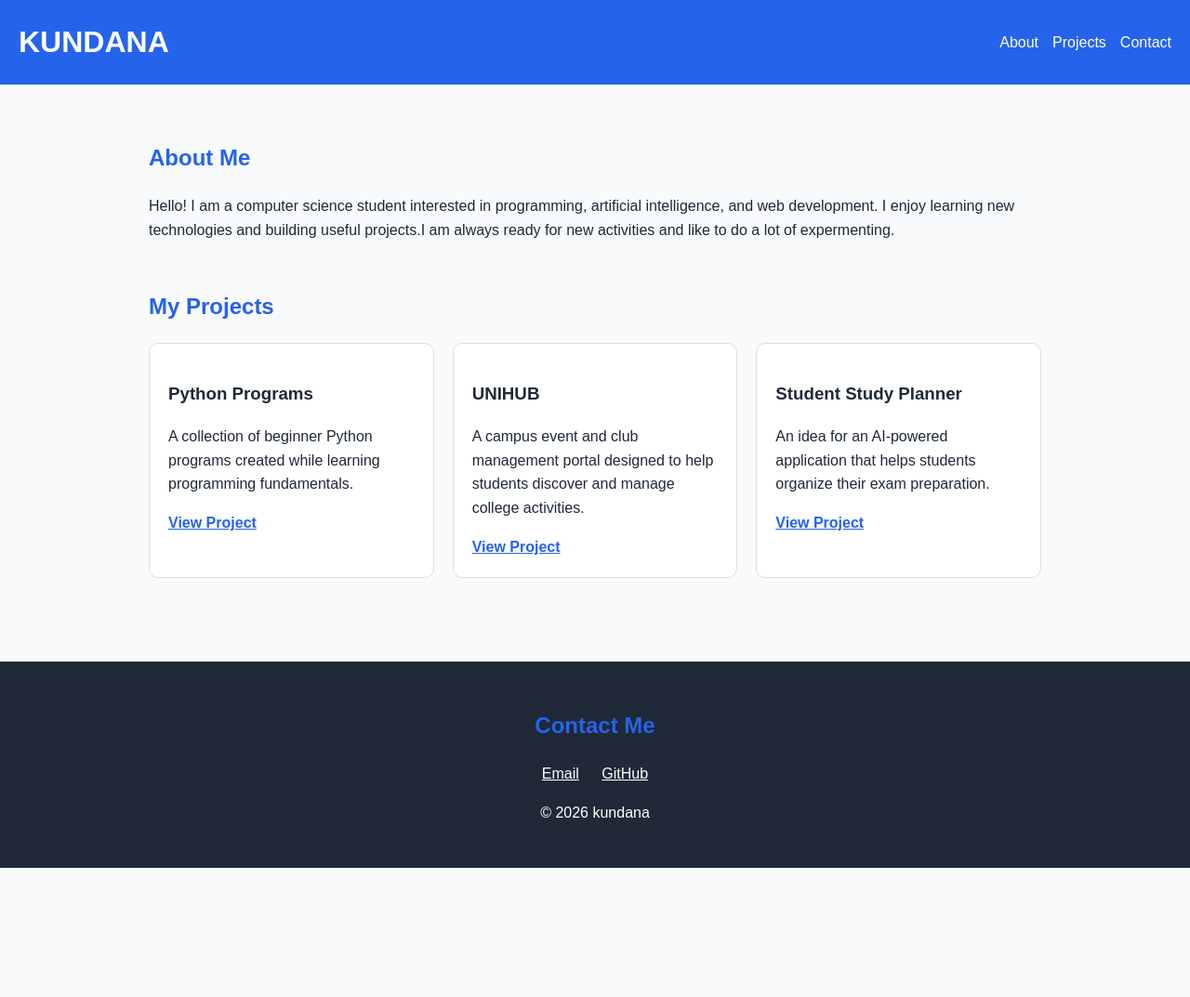
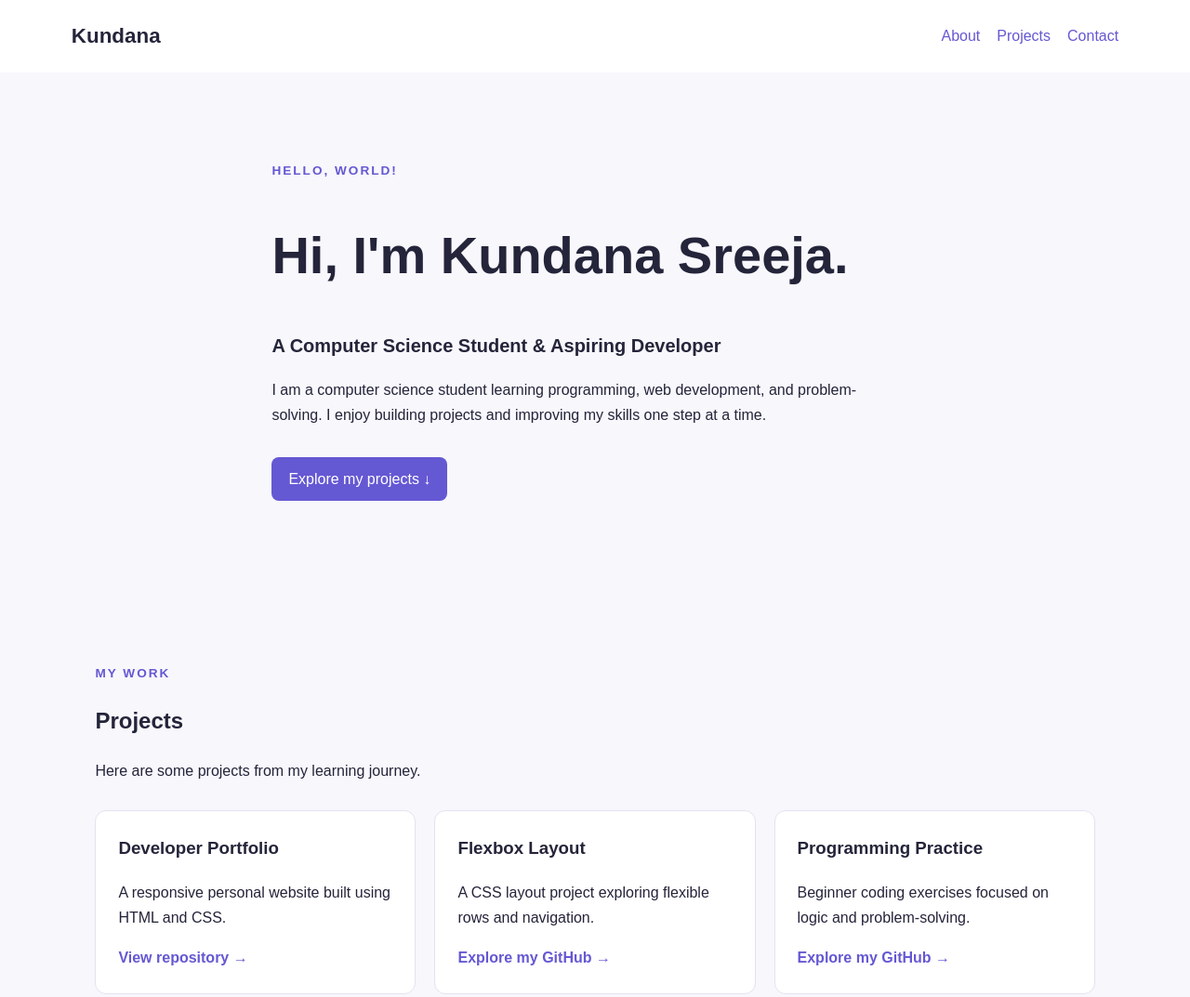
Before and after one commit to kundana0905/devfolio, a plain HTML site: page index.html in a window 1280 px wide. Shown: the top 1073 px of the page at 93% size. Before the commit the page ends 934 px from the top, so only its background shows below. Drawn offline with Linux system fonts and the light colour scheme.

Commit message:
Update portfolio contact and styling
Co-authored-by: Copilot <223556219+Copilot@users.noreply.github.com>

```diff
--- a/index.html
+++ b/index.html
@@ -1,18 +1,18 @@
+
 <!DOCTYPE html>
-<html>
+<html lang="en">
 <head>
-
-    <title>kundana__Developer Portfolio</title>
-
+  <meta charset="UTF-8">
+  <meta name="viewport" content="width=device-width, initial-scale=1.0">
+  <meta name="description" content="Kundana's personal developer portfolio">
+  <title>Kundana | Developer Portfolio</title>
   <link rel="stylesheet" href="style.css">
 </head>
-
 <body>
 
-    <header>
-        <h1>KUNDANA</h1>
-
-        <nav>
+  <header class="site-header">
+    <a class="brand" href="#about">Kundana</a>
+    <nav aria-label="Main navigation">
       <a href="#about">About</a>
       <a href="#projects">Projects</a>
       <a href="#contact">Contact</a>
@@ -20,61 +20,63 @@
   </header>
 
   <main>
-
-        <section id="about">
-            <h2>About Me</h2>
-
+    <section id="about" class="about">
+      <p class="eyebrow">HELLO, WORLD!</p>
+      <h1>Hi, I'm Kundana Sreeja.</h1>
+      <h2>A Computer Science Student & Aspiring Developer</h2>
       <p>
-                Hello! I am a computer science student interested in
-                programming, artificial intelligence, and web development.
-                I enjoy learning new technologies and building useful projects.I am always ready for new activities and like to do a lot of expermenting.
+        I am a computer science student learning programming,
+        web development, and problem-solving. I enjoy building
+        projects and improving my skills one step at a time.
       </p>
+      <a class="primary-link" href="#projects">Explore my projects ↓</a>
     </section>
 
-        <section id="projects">
-            <h2>My Projects</h2>
+    <section id="projects" class="projects">
+      <p class="eyebrow">MY WORK</p>
+      <h2>Projects</h2>
+      <p>Here are some projects from my learning journey.</p>
 
       <div class="project-grid">
-
         <article class="project-card">
-                    <h3>Python Programs</h3>
-                    <p>
-                        A collection of beginner Python programs created while
-                        learning programming fundamentals.
-                    </p>
-                    <a href="#">View Project</a>
+          <h3>Developer Portfolio</h3>
+          <p>A responsive personal website built using HTML and CSS.</p>
+          <a href="https://github.com/kundana0905/devfolio"
+             target="_blank" rel="noopener noreferrer">
+            View repository →
+          </a>
         </article>
 
         <article class="project-card">
-                    <h3>UNIHUB</h3>
-                    <p>
-                        A campus event and club management portal designed
-                        to help students discover and manage college activities.
-                    </p>
-                    <a href="#">View Project</a>
+          <h3>Flexbox Layout</h3>
+          <p>A CSS layout project exploring flexible rows and navigation.</p>
+          <a href="https://github.com/kundana0905"
+             target="_blank" rel="noopener noreferrer">
+            Explore my GitHub →
+          </a>
         </article>
 
         <article class="project-card">
-                    <h3>Student Study Planner</h3>
-                    <p>
-                        An idea for an AI-powered application that helps
-                        students organize their exam preparation.
-                    </p>
-                    <a href="#">View Project</a>
+          <h3>Programming Practice</h3>
+          <p>Beginner coding exercises focused on logic and problem-solving.</p>
+          <a href="https://github.com/kundana0905"
+             target="_blank" rel="noopener noreferrer">
+            Explore my GitHub →
+          </a>
         </article>
-
       </div>
     </section>
-
   </main>
 
   <footer id="contact">
-        <h2>Contact Me</h2>
-
-        <a href="mailto:itznayaki9@gmailcom">Email</a>
-        <a href="https://github.com/kundana0905">GitHub</a>
-
-        <p>© 2026 kundana</p>
+    <h2>Let's Connect</h2>
+    <p>I'm learning, building, and looking forward to new opportunities.</p>
+    <div class="contact-links">
+      <a href="mailto:itznayaki9@gmail.com">Email</a>
+      <a href="https://github.com/kundana0905"
+         target="_blank" rel="noopener noreferrer">GitHub</a>
+    </div>
+    <p class="copyright">© 2026 Kundana Sreeja</p>
   </footer>
 
 </body>
--- a/style.css
+++ b/style.css
@@ -1,104 +1,190 @@
+
 :root {
-    --brand: #2563eb;
-    --ink: #1f2937;
-    --background: #f8fafc;
-    --card: #ffffff;
+  --brand: #6558d3;
+  --ink: #24243a;
+  --background: #f7f7fc;
+  --surface: #ffffff;
+  --muted: #66667a;
 }
 
 * {
-    box-sizing: border-box;
+  box-sizing: border-box;
+}
+
+html {
+  scroll-behavior: smooth;
 }
 
 body {
-    margin: 0;
-    font-family: Arial, sans-serif;
-    color: var(--ink);
-    background: var(--background);
-    line-height: 1.6;
+  margin: 0;
+  font-family: Arial, sans-serif;
+  line-height: 1.7;
+  color: var(--ink);
+  background: var(--background);
 }
 
-header {
-    display: flex;
-    justify-content: space-between;
-    align-items: center;
-    padding: 20px;
-    background: var(--brand);
-    color: white;
+img {
+  max-width: 100%;
+  height: auto;
 }
 
-header h1 {
-    margin: 0;
+a {
+  color: var(--brand);
+  text-decoration: none;
+}
+
+a:hover {
+  text-decoration: underline;
+}
+
+a:focus-visible {
+  outline: 3px solid var(--brand);
+  outline-offset: 4px;
+  border-radius: 3px;
+}
+
+.site-header {
+  display: flex;
+  flex-direction: column;
+  align-items: center;
+  gap: 12px;
+  padding: 20px 6%;
+  background: var(--surface);
+}
+
+.brand {
+  font-size: 1.4rem;
+  font-weight: bold;
+  color: var(--ink);
 }
 
 nav {
-    display: flex;
-    gap: 15px;
-    flex-wrap: wrap;
+  display: flex;
+  flex-wrap: wrap;
+  justify-content: center;
+  gap: 18px;
 }
 
-nav a {
-    color: white;
-    text-decoration: none;
+.about,
+.projects {
+  padding: 64px 7%;
 }
 
-nav a:hover {
-    text-decoration: underline;
+.about {
+  max-width: 900px;
+  margin: 0 auto;
 }
 
-main {
-    max-width: 1000px;
-    margin: auto;
-    padding: 40px 20px;
+.about h1 {
+  font-size: clamp(2rem, 6vw, 3.5rem);
+  line-height: 1.2;
 }
 
-section {
-    margin-bottom: 50px;
+.about h2 {
+  font-size: 1.25rem;
 }
 
-h2 {
-    color: var(--brand);
+.about p {
+  max-width: 650px;
+}
+
+.eyebrow {
+  color: var(--brand);
+  font-size: 0.85rem;
+  font-weight: bold;
+  letter-spacing: 2px;
+}
+
+.primary-link {
+  display: inline-block;
+  margin-top: 16px;
+  padding: 10px 18px;
+  color: white;
+  background: var(--brand);
+  border-radius: 8px;
 }
 
 .project-grid {
-    display: grid;
-    grid-template-columns: 1fr;
-    gap: 20px;
+  display: grid;
+  grid-template-columns: 1fr;
+  gap: 20px;
+  margin-top: 28px;
 }
 
 .project-card {
-    background: var(--card);
-    padding: 20px;
-    border-radius: 10px;
-    border: 1px solid #ddd;
+  padding: 24px;
+  background: var(--surface);
+  border: 1px solid #e4e3f0;
+  border-radius: 12px;
+  transition: transform 160ms ease, box-shadow 160ms ease;
+}
+
+.project-card:hover {
+  transform: translateY(-4px);
+  box-shadow: 0 12px 28px rgb(36 36 58 / 10%);
+}
+
+.project-card h3 {
+  margin-top: 0;
 }
 
 .project-card a {
-    color: var(--brand);
-    font-weight: bold;
-}
-
-img {
-    max-width: 100%;
-    height: auto;
+  font-weight: bold;
 }
 
 footer {
-    text-align: center;
-    padding: 30px 20px;
-    background: var(--ink);
-    color: white;
+  padding: 40px 7%;
+  text-align: center;
+  color: white;
+  background: var(--ink);
 }
 
 footer a {
-    color: white;
-    margin: 0 10px;
+  color: white;
 }
 
-/* Desktop layout */
+.contact-links {
+  display: flex;
+  flex-wrap: wrap;
+  justify-content: center;
+  gap: 24px;
+}
+
+.copyright {
+  margin-top: 28px;
+  font-size: 0.9rem;
+}
+
 @media (min-width: 700px) {
+  .site-header {
+    flex-direction: row;
+    justify-content: space-between;
+  }
 
-    .project-grid {
-        grid-template-columns: repeat(3, 1fr);
-    }
+  .project-grid {
+    grid-template-columns: repeat(2, minmax(0, 1fr));
+  }
 
+  .about,
+  .projects {
+    padding: 80px 8%;
+  }
 }
+
+@media (min-width: 1000px) {
+  .project-grid {
+    grid-template-columns: repeat(3, minmax(0, 1fr));
+  }
+}
+
+@media (prefers-reduced-motion: reduce) {
+  html {
+    scroll-behavior: auto;
+  }
+
+  *,
+  *::before,
+  *::after {
+    transition-duration: 0.01ms !important;
+  }
+}
```
Also changed, not shown: 1 other file. Lines whose indentation alone changed are shown as unchanged.
